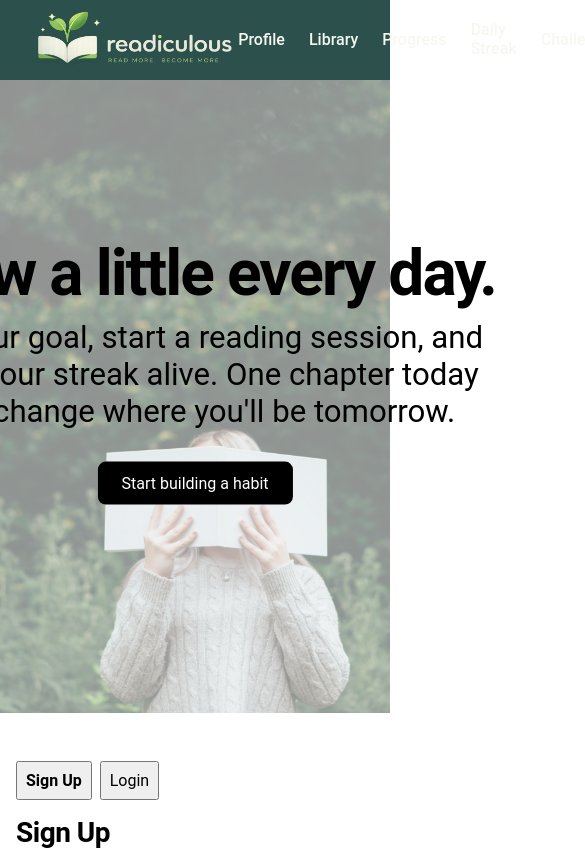
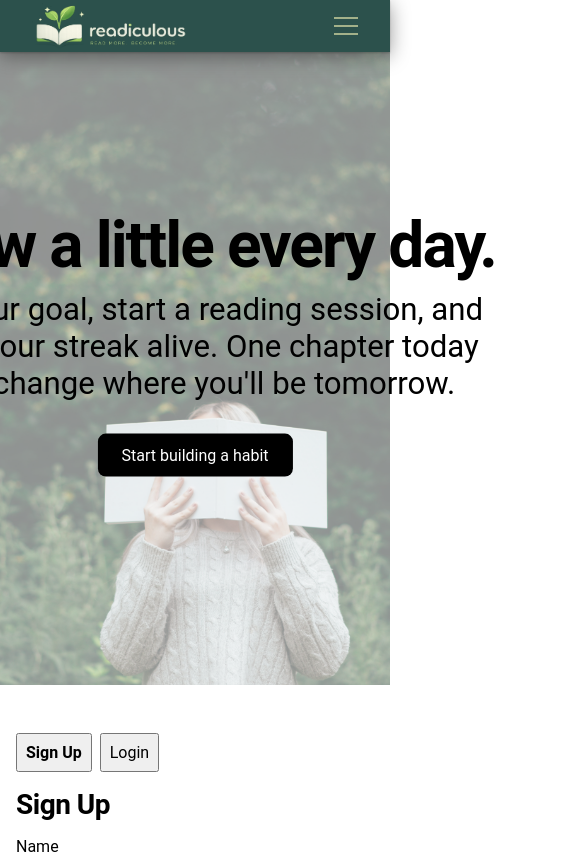
Before and after one commit to mervekindan/readiculous, a React (Vite) app in the folder app/: page / in a window 390 px wide. Shown: the top 854 px of the page, 585 px wide, since content can reach past the window. Built offline with nearby package versions, Linux system fonts and the light colour scheme; no server answers.

Commit message:
mobile NavBar with burger button

```diff
--- a/app/src/components/Layout/Layout.jsx
+++ b/app/src/components/Layout/Layout.jsx
@@ -7,9 +7,9 @@ function Layout() {
   return (
     <div className="layout">
       <NotificationPopup />
-      <header>
-        <NavBar />
-      </header>
+
+      <NavBar />
+
       <main>
         <Outlet />
       </main>
--- a/app/src/components/NavBar/NavBar.css
+++ b/app/src/components/NavBar/NavBar.css
@@ -1,16 +1,30 @@
 .nav-bar {
   width: 100%;
-  max-width: 100vw;
-  height: 80px;
+  display: flex;
+  justify-content: space-between;
+  align-items: center;
+  background-color: var(--secondary-500);
+  padding: 0.2rem 2rem;
+  box-sizing: border-box;
+  position: sticky;
+  top: 0;
+  left: 0;
+
+  align-self: flex-start;
+
+  box-shadow:
+    0 4px 20px rgba(0, 0, 0, 0.4),
+    0 1px 2px rgba(0, 0, 0, 0.2);
+  z-index: 1000;
+}
+
+.logo-link {
   display: flex;
   align-items: center;
-  background-color: var(--secondary-500);
-  padding: 0 32px;
-  box-sizing: border-box;
 }
 
 .logo {
-  height: 60px;
+  height: 58px;
   width: auto;
   transition: all 0.2s ease-out;
 }
@@ -61,3 +75,105 @@
 .link.active::after {
   transform: scaleX(1);
 }
+
+.burger-menu {
+  display: none;
+  flex-direction: column;
+  justify-content: space-between;
+  width: 24px;
+  height: 18px;
+  background: transparent;
+  border: none;
+  cursor: pointer;
+  padding: 0;
+  z-index: 101;
+}
+
+.burger-bar {
+  width: 100%;
+  height: 2px;
+  background-color: var(--primary-500);
+  transition: all 0.3s ease;
+}
+
+@media (max-width: 750px) {
+  .burger-menu {
+    display: flex;
+  }
+
+  .logo {
+    height: 46px;
+  }
+
+  .nav-links {
+    position: absolute;
+    top: 100%;
+    left: 0;
+    width: 100%;
+    background-color: var(--secondary-500);
+    flex-direction: column;
+    gap: 0;
+    padding: 0;
+
+    max-height: 0;
+    overflow: hidden;
+    transition:
+      max-height 0.3s ease-in-out,
+      padding 0.3s ease-in-out;
+    box-shadow: 0 4px 6px rgba(0, 0, 0, 0.05);
+  }
+
+  .nav-links.open {
+    max-height: 300px;
+    padding: 1rem;
+  }
+
+  .link {
+    width: 100%;
+    text-align: center;
+    padding: 12px 0;
+    font-size: 1.1rem;
+  }
+
+  .link::after {
+    display: none;
+  }
+
+  .link.active {
+    background-color: rgba(163, 177, 138, 0.15);
+    color: rgb(164, 174, 146);
+  }
+
+  .burger-menu.open .burger-bar:nth-child(1) {
+    transform: translateY(8px) rotate(45deg);
+  }
+
+  .burger-menu.open .burger-bar:nth-child(2) {
+    opacity: 0;
+  }
+
+  .burger-menu.open .burger-bar:nth-child(3) {
+    transform: translateY(-8px) rotate(-45deg);
+  }
+}
+
+.nav-overlay {
+  position: fixed;
+  top: 0;
+  left: 0;
+  width: 100vw;
+  height: 100vh;
+  background-color: rgba(0, 0, 0, 0.2);
+  backdrop-filter: blur(2px);
+  z-index: 99;
+  animation: fadeInOverlay 0.2s ease-out;
+}
+
+@keyframes fadeInOverlay {
+  from {
+    opacity: 0;
+  }
+  to {
+    opacity: 1;
+  }
+}
--- a/app/src/components/NavBar/NavBar.jsx
+++ b/app/src/components/NavBar/NavBar.jsx
@@ -1,46 +1,76 @@
+import { useState } from "react";
 import { Link, NavLink } from "react-router-dom";
 import logo from "../../assets/readiculous2.png";
 import "./NavBar.css";
 
 export function NavBar() {
+  const [isOpen, setIsOpen] = useState(false);
+
+  const toggleMenu = () => {
+    setIsOpen(!isOpen);
+  };
+
+  const closeMenu = () => {
+    setIsOpen(false);
+  };
+
   return (
+    <>
       <nav className="nav-bar">
         <Link to="/" className="logo-link">
           <img src={logo} alt="Readiculous logo" className="logo" />
         </Link>
 
-      <div className="nav-links">
+        <button
+          className={`burger-menu ${isOpen ? "open" : ""}`}
+          onClick={toggleMenu}
+          aria-label="Toggle navigation"
+        >
+          <span className="burger-bar"></span>
+          <span className="burger-bar"></span>
+          <span className="burger-bar"></span>
+        </button>
+
+        <div className={`nav-links ${isOpen ? "open" : ""}`}>
           <NavLink
             to="/profile"
             className={({ isActive }) => (isActive ? "link active" : "link")}
+            onClick={closeMenu}
           >
             Profile
           </NavLink>
           <NavLink
             to="/library"
             className={({ isActive }) => (isActive ? "link active" : "link")}
+            onClick={closeMenu}
           >
             Library
           </NavLink>
           <NavLink
             to="/progress"
             className={({ isActive }) => (isActive ? "link active" : "link")}
+            onClick={closeMenu}
           >
             Progress
           </NavLink>
           <NavLink
             to="/daily-streak"
             className={({ isActive }) => (isActive ? "link active" : "link")}
+            onClick={closeMenu}
           >
             Daily Streak
           </NavLink>
           <NavLink
             to="/challenges"
             className={({ isActive }) => (isActive ? "link active" : "link")}
+            onClick={closeMenu}
           >
             Challenges
           </NavLink>
         </div>
       </nav>
+
+      {isOpen && <div className="nav-overlay" onClick={closeMenu}></div>}
+    </>
   );
 }
--- a/app/src/main.css
+++ b/app/src/main.css
@@ -3,7 +3,6 @@ body,
 #root {
   margin: 0;
   padding: 0;
-  height: 100%;
   width: 100%;
   font-family: Roboto, sans-serif;
 }
@@ -12,10 +11,6 @@ body,
 *::after,
 *::before {
   box-sizing: border-box;
-}
-
-body {
-  margin: 0;
 }
 
 h1,
@@ -49,7 +44,6 @@ ol {
   list-style: none;
   margin: 0;
   padding: 0;
-    height: 100%;
   width: 100%;
 }
 
```
Lines whose indentation alone changed are shown as unchanged.
